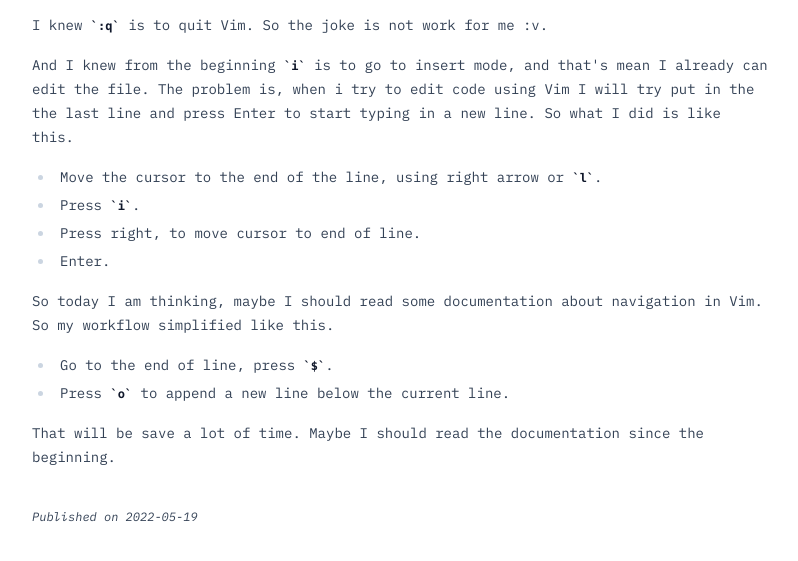
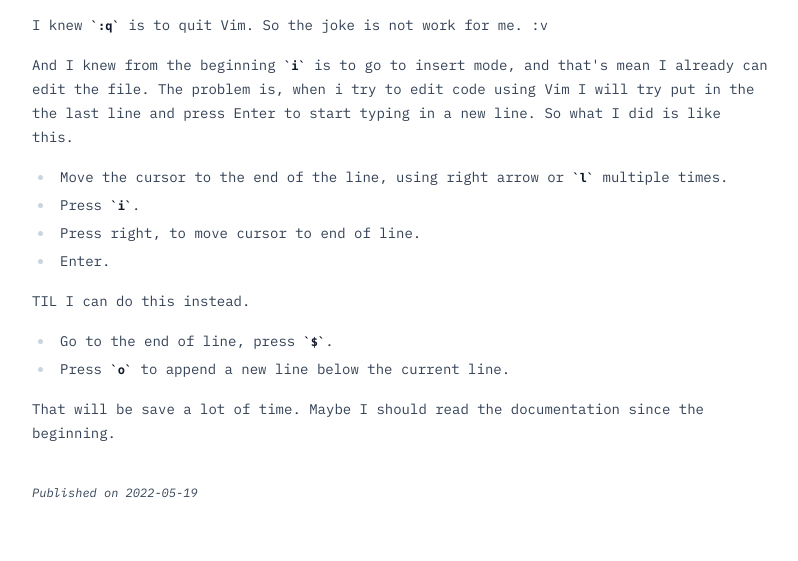
Before and after one commit to sanjayatony/devtstar, an Eleventy site: page src/posts/its-o-not-i.md in a window 1280 px wide. Shown: the part 211-772 px from the top of the page, without its empty margins (240-1038 px from the left). Built offline with nearby package versions, Linux system fonts and the light colour scheme; Eleventy itself is replaced by a stand-in of ours; files that its build step writes are made by us from their sources.

Commit message:
update posts

```diff
--- a/src/posts/its-o-not-i.md
+++ b/src/posts/its-o-not-i.md
@@ -5,16 +5,16 @@
 
 Since in college I knew Vim. There was a Linux lesson, where we are using Mandriva inside a VMware. We also learn how to use Vim back then. From there I knew some basic command using Vim.
 
-I knew `:q` is to quit Vim. So the joke is not work for me :v.
+I knew `:q` is to quit Vim. So the joke is not work for me. :v
 
 And I knew from the beginning `i` is to go to insert mode, and that's mean I already can edit the file. The problem is, when i try to edit code using Vim I will try put in the the last line and press Enter to start typing in a new line. So what I did is like this.
 
-- Move the cursor to the end of the line, using right arrow or `l`.
+- Move the cursor to the end of the line, using right arrow or `l` multiple times.
 - Press `i`.
 - Press right, to move cursor to end of line.
 - Enter.
 
-So today I am thinking, maybe I should read some documentation about navigation in Vim. So my workflow simplified like this.
+TIL I can do this instead.
 
 - Go to the end of line, press `$`.
 - Press `o` to append a new line below the current line.
```
Also changed, not shown: src/posts/hello-world.md (+2 -2 lines).
